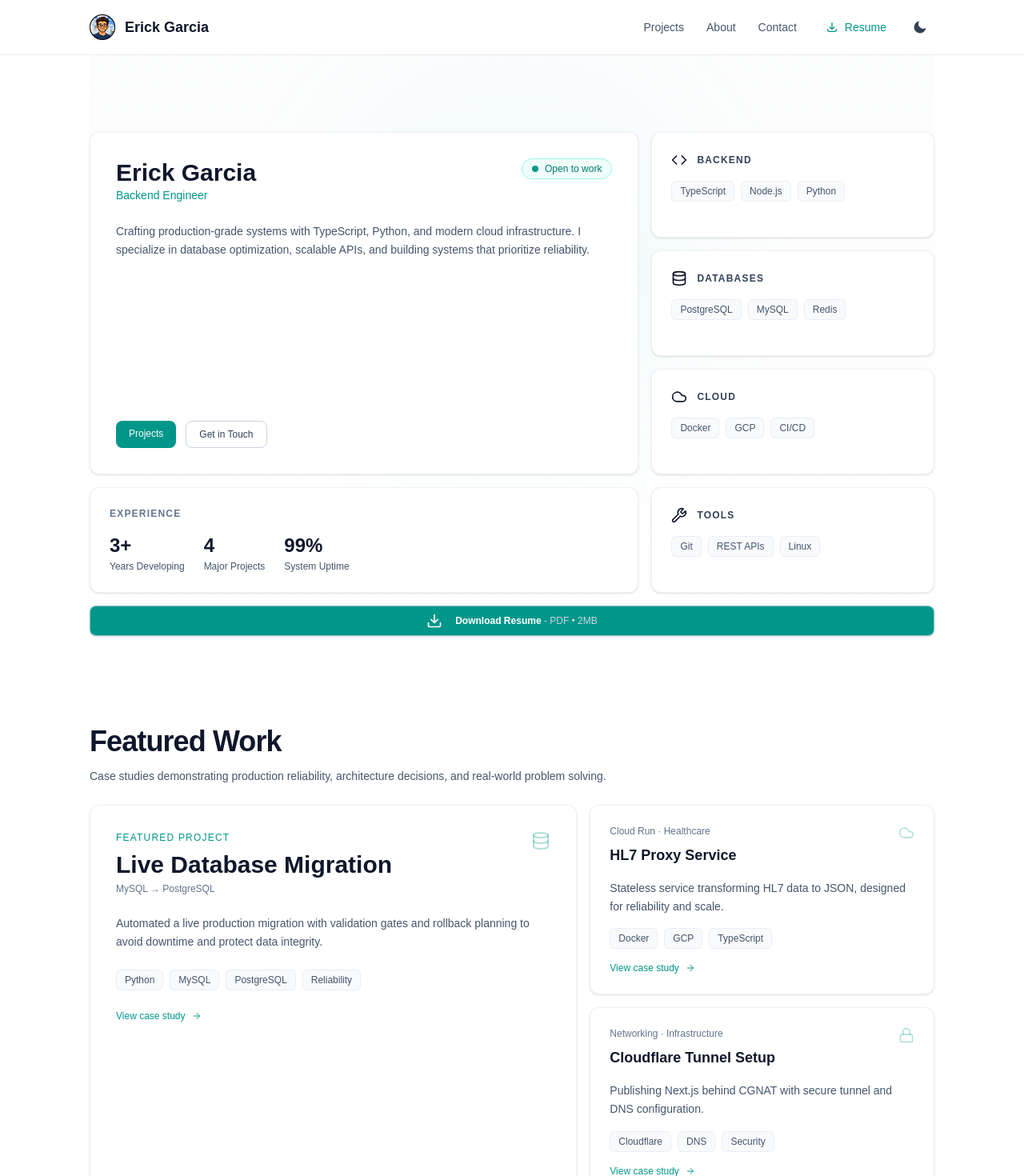
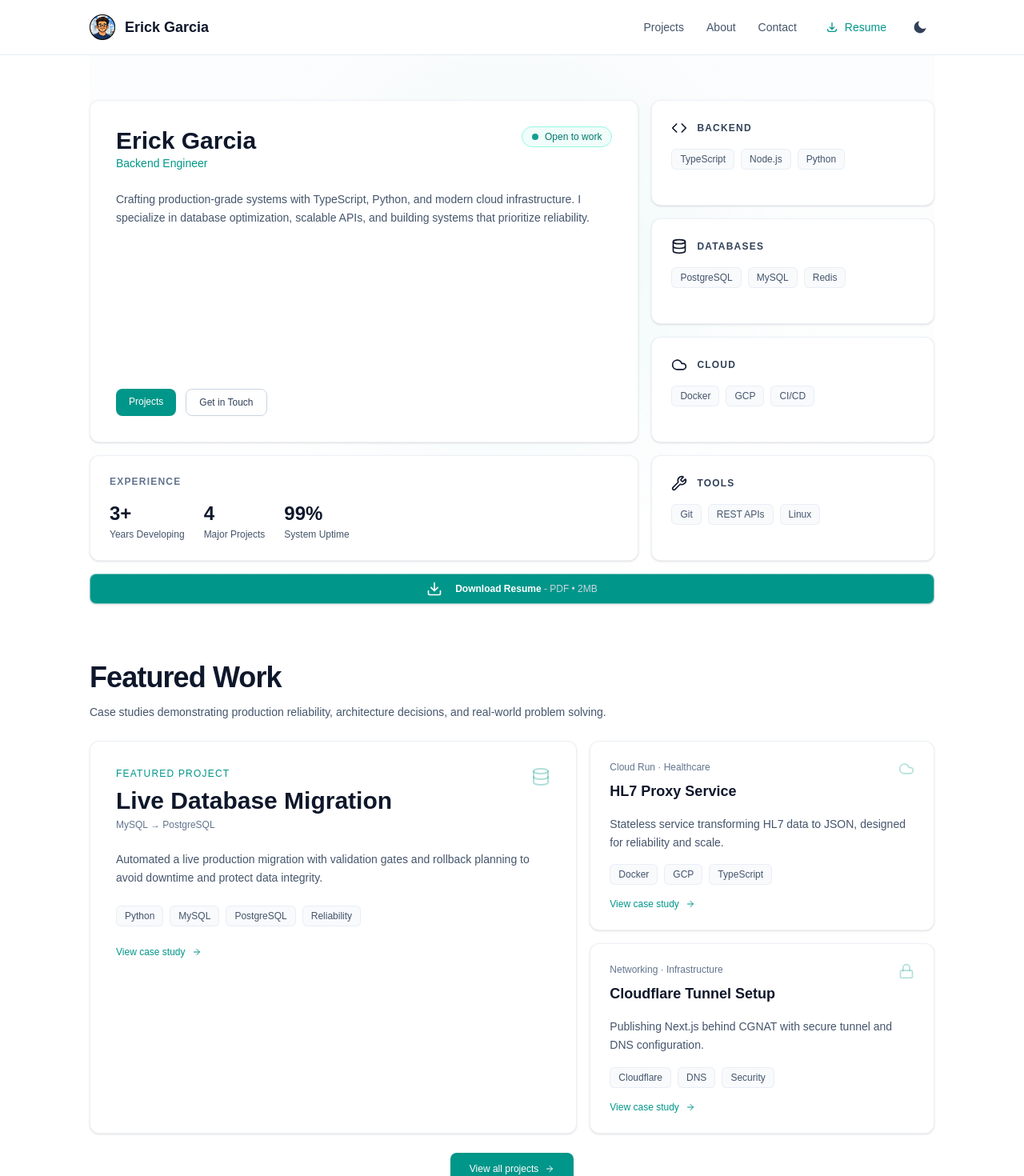
Before and after one commit to eggarcia98/portfolio, a Next.js app: page / in a window 1280 px wide. Shown: the top 1470 px of the page at 80% size. Built offline with nearby package versions, Linux system fonts and the light colour scheme; a web font is replaced by a local one.

Commit message:
style: adjust padding in HeroSection component for improved layout consistency style: remove unnecessary padding in FeaturedProjects component

```diff
--- a/src/components/featured-projects.tsx
+++ b/src/components/featured-projects.tsx
@@ -3,7 +3,7 @@ import { ArrowRight, Database, Cloud, Lock } from "lucide-react";
 
 export default function FeaturedProjects() {
     return (
-        <section className="relative lg:py-12">
+        <section className="relative ">
             <div className="mx-auto max-w-6xl">
                 <div>
                     <h2 className="text-3xl font-extrabold tracking-tight text-slate-900 dark:text-white lg:text-4xl">
--- a/src/components/hero-section.tsx
+++ b/src/components/hero-section.tsx
@@ -41,7 +41,7 @@ const experienceStats = [
 
 export default function HeroSection() {
     return (
-        <section className="relative pt-12 pb-12 lg:pt-24 lg:pb-12 bg-linear-to-b from-slate-50/50 to-transparent dark:from-slate-900/30 dark:to-transparent">
+        <section className="relative pt-12 pb-12 lg:pt-14 lg:pb-14 bg-linear-to-b from-slate-50/50 to-transparent dark:from-slate-900/30 dark:to-transparent">
             {/* Background decoration */}
             <div className="absolute inset-0 -z-10 overflow-hidden">
                 <div className="absolute left-[50%] top-0 h-125 w-125 -translate-x-1/2 rounded-full bg-teal-500/5 blur-3xl"></div>
```
